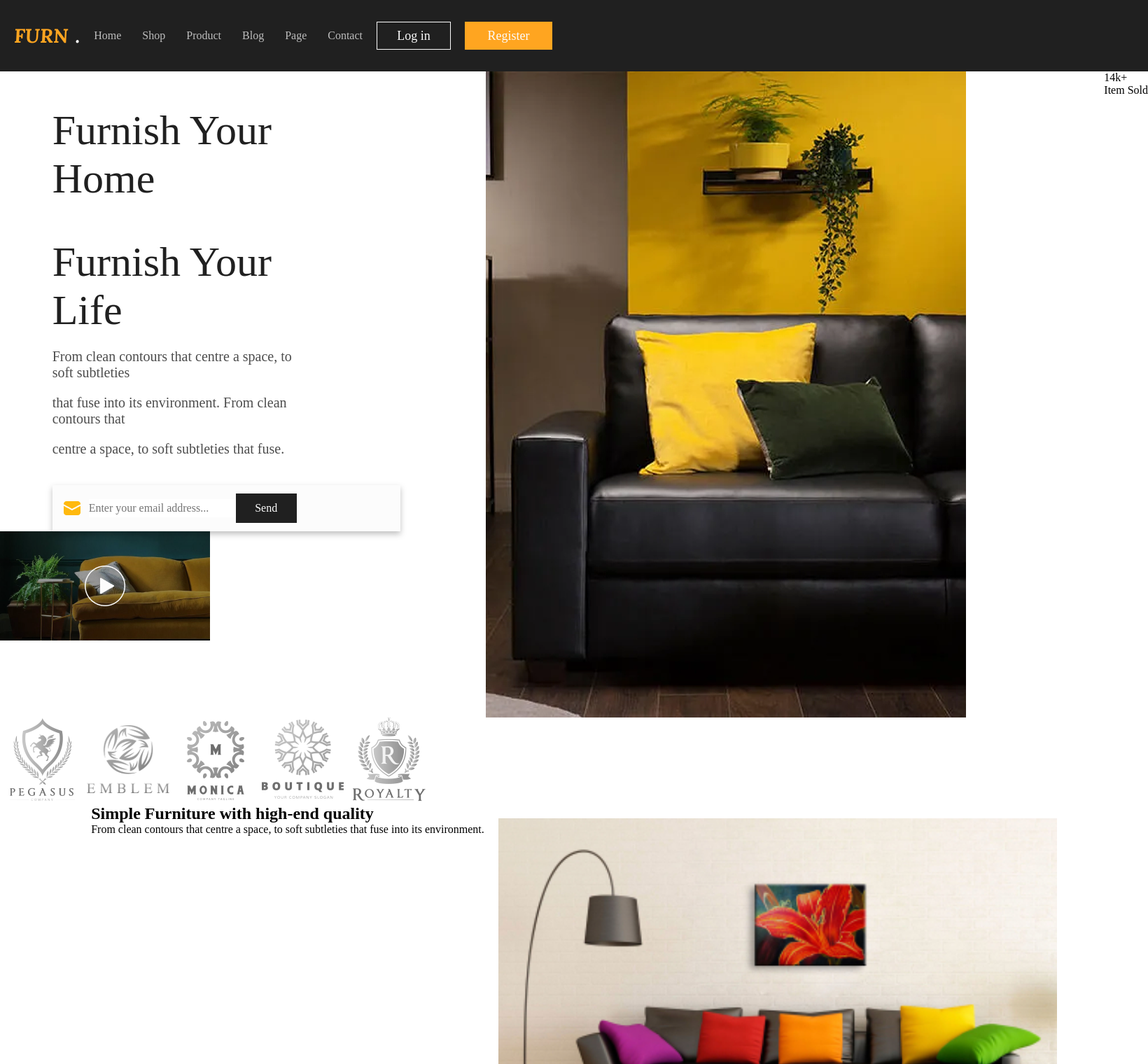
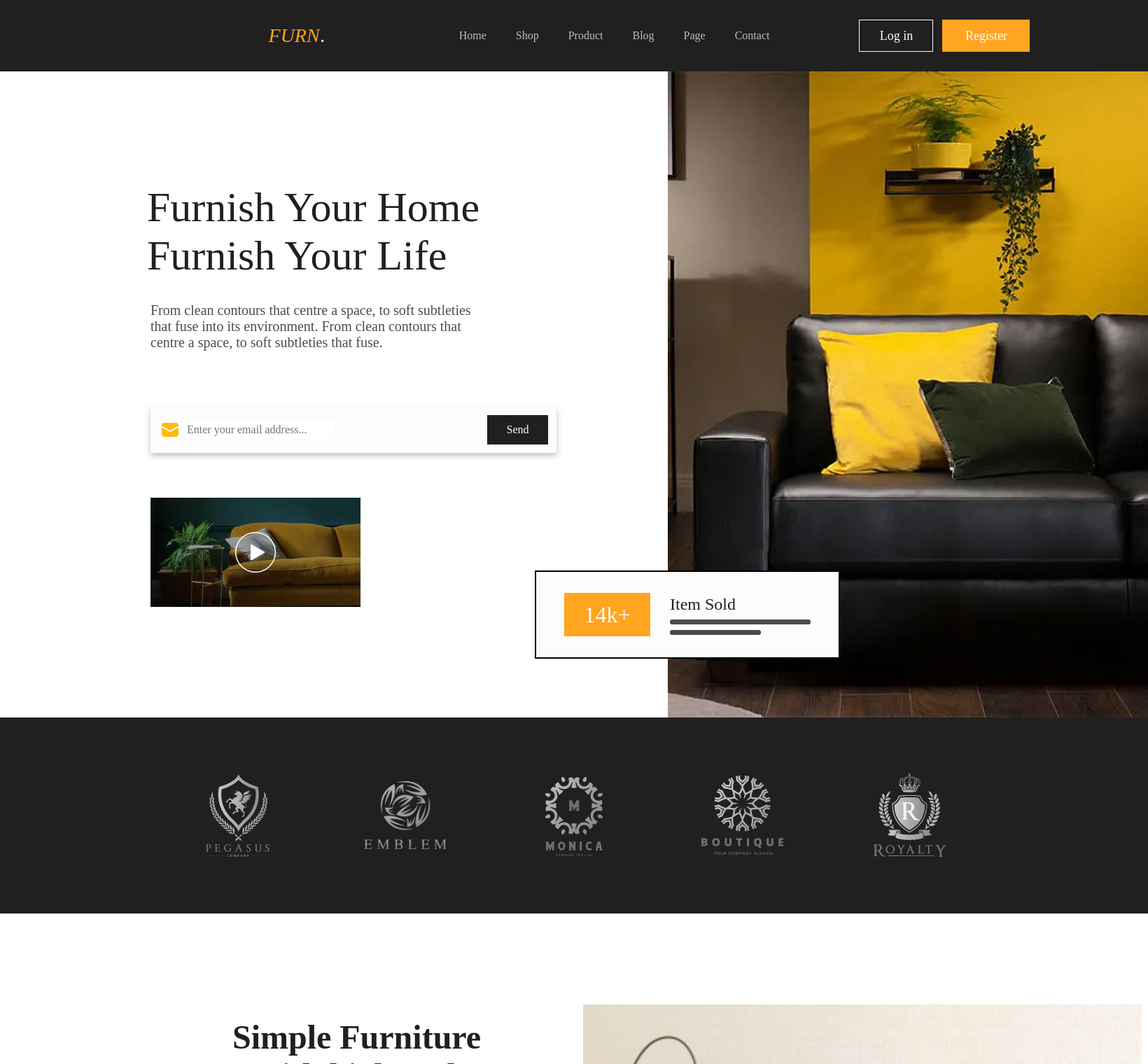
Before and after one commit to L4NOTTE/L4NOTTE.github.io, a PHP site: page /Furniture.html in a window 1640 px wide. Shown: the top 1520 px of the page at 70% size. Run offline with PHP 8.4, Linux system fonts and the light colour scheme; some web fonts are replaced.

Commit message:
Add files via upload

```diff
--- a/Furniture/css/style.css
+++ b/Furniture/css/style.css
@@ -1,320 +1,403 @@
-/* Сбрасываем стили */
-* {
+*{
     margin: 0;
     padding: 0;
     box-sizing: border-box;
 }
-
-/* Шрифты остаются без изменений */
 @font-face {
-  font-family: "Montserrat-SemiBold";
-  src: url("../fonts/Montserrat/Montserrat-SemiBold.ttf") format("truetype");
+    font-family: Montserrat-SemiBold;
+    src: url(../fonts/Montserrat/Montserrat-SemiBold.ttf);
 }
 @font-face {
-  font-family: "Lora-Bold-Italic";
-  src: url("../fonts/Lora/Lora-BoldItalic.ttf") format("truetype");
+    font-family: Lora-Bold-Italic;
+    src: url(../fonts/Lora/Lora-BoldItalic.ttf);
 }
 @font-face {
-  font-family: "Montserrat-Medium";
-  src: url("../fonts/Montserrat/Montserrat-Medium.ttf") format("truetype");
+    font-family: Montserrat-Medium;
+    src: url(../fonts/Montserrat/Montserrat-Medium.ttf);
 }
 @font-face {
-  font-family: "Montserrat-Bold";
-  src: url("../fonts/Montserrat/Montserrat-Bold.ttf") format("truetype");
+    font-family: Montserrat-Bold;
+    src: url(../fonts/Montserrat/Montserrat-Bold.ttf);
 }
 @font-face {
-  font-family: "Montserrat-Regular";
-  src: url("../fonts/Montserrat/Montserrat-Regular.ttf") format("truetype");
+    font-family: Montserrat-Regular;
+    src: url(../fonts/Montserrat/Montserrat-Regular.ttf);
 }
-
-/* Контейнер */
 .container {
     width: 100%;
-  max-width: 1200px;
-  margin: 0 auto;
+    margin: 0 auto;;
     background-color: white;
     opacity: 0.7;
     display: flex;
     align-items: center;
-  padding: 0 20px;
 }
-
-/* Хедер */
-.header {
+.header{
     display: flex;
     width: 100%;
-  min-height: 102px;
+    height: 102px;
     background-color: #202020;
     align-items: center;
-  justify-content: space-between;
-  padding: 10px 20px;
+    justify-content: space-around;
 }
-
 .header_logo {
     display: flex;
     align-items: center;
-  flex-wrap: wrap;
-  gap: 10px;
+    justify-content: space-between;
 }
-
 .header__logo_name {
-  font-family: "Lora-Bold-Italic";
-  font-size: clamp(18px, 4vw, 28px);
-  color: #ffa520;
-  margin: 0;
+    font-family: 'Lora';
+    font-style: italic;
+    font-size: 28px;
+    margin-left: 215px;
+    color: #FFA520;
 }
-
 .header__logo_name1 {
-  font-family: "Lora-Bold-Italic";
-  font-size: clamp(18px, 4vw, 28px);
+    font-family: 'Lora';
+    font-style: italic;
+    font-size: 28px;
     color: white;
-  margin: 0;
+    margin-left: 1px;
+    margin-right: 191px;
 }
-
-.header__logo_a,
-.header__logo_a1,
-.header__logo_a2,
-.header__logo_txt {
+.header__logo_a {
     color: white;
-  font-size: clamp(12px, 3vw, 16px);
-  font-family: "Montserrat-Bold";
+    font-size: 16px;
+    font-family: Montserrat-Bold;
     text-decoration: none;
-  margin: 0 10px;
+    margin-right: 42px;
     opacity: 0.7;
     cursor: pointer;
 }
-
-.header__logo_a:hover,
-.header__logo_a1:hover,
-.header__logo_a2:hover {
+.header__logo_a1 {
+    color: white;
+    font-size: 16px;
+    font-family: Montserrat-SemiBold;
+    text-decoration: none;
+    margin-right: 42px;
+    opacity: 0.7;
+    cursor: pointer;
+}
+.header__logo_a2 {
+    color: white;
+    font-size: 16px;
+    font-family: Montserrat-SemiBold;
+    text-decoration: none;
+    opacity: 0.7;
+    cursor: pointer;
+}
+.header__logo_txt{
+    display: flex;
+    opacity: 0.7;
+    font-size: 16px;
+    font-family: Montserrat-Bold;
+    margin-right: 42px;
+    text-decoration: none;
+    color: white;
+}
+.header__logo_a2:hover{
     opacity: 1;
 }
-
+.header__logo_a1:hover{
+    opacity: 1;
+}
+.header__logo_a:hover {
+    opacity: 1;
+}
 .Log_in {
-  width: clamp(80px, 20vw, 106px);
-  height: 40px;
+    width: 106px;
+    height: 46px;
+    border: solid  1.5px;
     background-color: #202020;
-  color: #fcfcfc;
-  font-size: clamp(14px, 3vw, 18px);
-  font-family: "Montserrat-Medium";
-  border: 1.5px solid #fcfcfc;
-  margin: 0;
+    color: #FCFCFC;
+    font-size: 18px;
+    font-family: Montserrat-Medium;
+    border: solid 1.5px FCFCFC;
+    margin-left: 128px;
     text-decoration: none;
     cursor: pointer;
 }
-
 .Register {
-  width: clamp(90px, 22vw, 125px);
-  height: 40px;
-  color: #fcfcfc;
-  font-size: clamp(14px, 3vw, 18px);
-  font-family: "Montserrat-Medium";
-  background-color: #ffa520;
+    width: 125px;
+    height: 46px;
+    color: #FCFCFC;
+    font-size: 18px;
+    font-family: Montserrat-Medium;
+    background-color: #FFA520;
     border: none;
-  margin: 0 0 0 10px;
+    margin: auto auto auto 13px;
     text-decoration: none;
     cursor: pointer;
 }
-
-/* Главный блок */
-.hero {
+.hero{
     width: 100%;
     display: flex;
-  justify-content: space-between;
-  flex-wrap: wrap;
 }
-
-.home_logo,
-.home_logo1 {
-  font-size: clamp(32px, 10vw, 60px);
-  font-family: "Montserrat-Bold";
+.home_logo {
+    font-size: 60px;
+    font-family: Montserrat-Bold;
     color: #202020;
-  margin: 50px 0 0 clamp(20px, 15%, 210px);
+    margin: 160px 0 0 210px;
 }
-
+.home_logo1{
+    font-size: 60px;
+    font-family: Montserrat-Bold;
+    color: #202020;
+    margin: 0 92px 32px 210px;
+}
 .home_main {
-  font-size: clamp(16px, 5vw, 20px);
-  font-family: "Montserrat-Regular";
+    font-size: 20px;
+    font-family: Montserrat-Regular;
     color: #202020;
     opacity: 0.8;
-  margin: 20px clamp(20px, 15%, 215px);
+    margin: 0px 89px 0 215px;
 }
-
-/* Блок поиска */
+.hero{
+    display: flex;
+    justify-content: space-between;
+}
 .block2 {
     display: flex;
     align-items: center;
-  background-color: #fcfcfc;
-  width: 100%;
-  max-width: 580px;
+    background-color: #FCFCFC;
+    width: 580px;
     height: 66px;
     filter: drop-shadow(0px 4px 4px rgba(0, 0, 0, 0.25));
-  margin: 40px auto 0 clamp(20px, 15%, 215px);
+    margin: 80px 111px 0px 215px;
 }
-
 .block2_img {
     width: 32px;
     height: 32px;
     margin-left: 12px;
 }
-
 .block2_txt {
-  font-family: "Montserrat-Regular";
+    font-family: Montserrat-Regular;
     font-size: 16px;
     color: #000000;
     margin-left: 8px;
+    margin-right: 219px;
     border: none;
     outline: none;
-  width: 100%;
-  max-width: 210px;
+    width: 210px;
     height: 26px;
 }
-
 .block2_a {
     width: 87px;
     height: 42px;
     background-color: #202020;
-  color: #fcfcfc;
+    color: #FCFCFC;
     border: none;
     font-size: 16px;
-  font-family: "Montserrat-Medium";
+    font-family: Montserrat-Medium;
     margin-right: 12px;
+    opacity: 1;
     cursor: pointer;
 }
+.block3 {
+    margin: 64px 391px 144px 215px;
+}
+.img1 {
+    margin-left: 8px;
+}
+.block5 {
+    position:absolute;
+    display: flex;
+    align-items: center;
+    justify-content: center;
+    margin: 713px 400px 85px 764px;
+    width: 436px;
+    height: 126px;
+    background-color: #FCFCFC;
+    border: 2.5px solid #000000;
+    z-index: +1;
+}
+.block5_txt1 {
+    display: flex;
+    align-items: center;
+    justify-content: center;
+    width: 123px;
+    height: 62px;
+    background-color: #FFA520;
+    font-family: Montserrat-Bold;
+    font-size: 32px;
+    color: #FCFCFC;
+    margin-right: 28px;
+}
+.block5_txt2 {
+    font-family: Montserrat-Medium;
+    font-size: 24px;
+    color: #202020;
+}
+.block5_line1 {
+    margin:8px auto 8px auto;
+    width: 201px;
+    height: 7px;
+    background-color:#202020;
+    border-radius: 3px;
+    opacity: 0.8;
+}
+.block5_line2 {
+    width: 130px;
+    height: 7px;
+    border-radius: 3px;
+    opacity: 0.8;
+    background-color: #202020;
+}
+.block6 {
+    width: 100%;
+    height: 280px;
+    background-color: #202020;
+    display: flex;
+    align-items: center;
+    justify-content: center;
+}
+.block6_img1 {
+    margin-left: 120px;
+}
+.block6_img2 {
+    margin: 0 120px 0 120px;
+}
+.block6_img3 {
+    margin-right: 120px;
+}
 
-/* Продукты */
-.product_txt {
-  width: 100%;
-  max-width: 515px;
-  font-family: "Montserrat-Bold";
-  font-size: clamp(24px, 8vw, 48px);
+.shop{
+    display: flex;
+    justify-content: space-around;
+}
+.block7_txt {
+    display: flex;
+    font-size: 48px;
+    font-family: Montserrat-Bold;
     color: #202020;
-  margin: 0 auto 30px;
+    width: 440px;
+    height: 190px;
+    text-align: center;
+    margin: 149px 84px 32px 280px;
+}
+.block7_txt1{
+    width: 428px;
+    height: 116px;
+    font-family: Montserrat-Regular;
+    font-size: 18px;
+    color: #202020;
+    margin: 0px 84px 80px 280px;
     text-align: center;
 }
+.shop_kart1 {
+    width: 798px;
+    height: auto;
+    margin-top: 130px;
+    z-index: 1;
+}
+.shop_kart1 img {
+    width: 798px;
+    height: auto;
+    display: block;
 
-.prod {
-  display: flex;
-  flex-wrap: wrap;
-  margin: 40px auto;
-  padding: 0 20px;
-  max-width: 1200px;
-  gap: 20px;
+}
+.shop_kart2 {
+    width: 780px;
+    height: auto;
+    margin-left: 207px;
+}
+.shop_kart2 img {
+    width: 780px;
+    display: block;
+    height: auto;
+    margin-top: -50px;
 }
 
-.product_zag {
-  font-family: "Montserrat-Bold";
-  font-size: clamp(18px, 5vw, 28px);
-  color: #202020;
-}
-
-.product_osn {
-  font-family: "Montserrat-Regular";
-  font-size: clamp(14px, 3.5vw, 16px);
-  color: #202020;
-  opacity: 0.8;
-  width: 100%;
-  max-width: 492px;
-}
-
-.prod1 {
-  display: flex;
-  flex-direction: column;
-  gap: 15px;
-  margin-left: 0;
-}
-
-/* Фотографии */
-.shop {
-  display: flex;
-  justify-content: center;
-  flex-wrap: wrap;
-  padding: 0 20px;
-  gap: 20px;
-}
-
-.shop_kart1,
-.shop_kart2 {
-  width: 100%;
-  max-width: 798px;
-  margin: 20px 0;
-}
-
-.shop_kart1 img,
-.shop_kart2 img {
-  width: 100%;
-  height: auto;
-  display: block;
-  object-fit: cover;
-}
-
-.block9_back1,
-.block9_back2 {
-  width: 100%;
-  max-width: 798px;
+.block9_back1{
+    width: 798px;
     height: 113px;
-  background-color: #202020;
+    background-color:#202020;
     display: flex;
     flex-direction: column;
     gap: 12px;
     justify-content: center;
-  margin: 0 auto;
+}
+.block9_back2{
+    width: 780px;
+    height: 113px;
+    background-color:#202020;
+    display: flex;
+    flex-direction: column;
+    gap: 12px;
+    justify-content: center;
+}
+.block9_txt1{
+    margin-left: 77px;
+    font-family: Montserrat-SemiBold;
+    color: #FCFCFC;
+    font-size: 24px;
+}
+.block9_txt2{
+    margin-left: 77px;
+    font-family: Montserrat-Bold;
+    color: #FFB90E;
+    font-size: 20px;
 }
 
-.block9_txt1 {
-  margin-left: 20px;
-  font-family: "Montserrat-SemiBold";
-  color: #fcfcfc;
-  font-size: clamp(18px, 5vw, 24px);
+.block10_a {
+    margin: 273px 383px 41px 84px;
+    width: 144px;
+    height: 46px;
+    color:white;
+    font-size: 18px;
+    font-family: Montserrat-SemiBold;
+    background-color: #FFA520;
+    outline: none;
+    border: none;
 }
+.block10_g {
+    margin: 0px 212px 0px 84px;
+    font-family: Montserrat-Medium;
+    font-size: 24px;
+    color: #202020;
+    outline: none;
+    text-decoration: none !important;
 
-.block9_txt2 {
-  margin-left: 20px;
-  font-family: "Montserrat-Bold";
-  color: #ffb90e;
-  font-size: clamp(16px, 4vw, 20px);
 }
-
-/* Медиа-запросы */
-@media (max-width: 430px) {
-  .header {
+.product_txt {
+    width: 515px;
+    height: 126px;
+    font-family: Montserrat-Bold;
+    font-size: 48px;
+    color: #202020;
+    margin: 0px 193px 60px 207px;
+}
+.product_zag{
+    font-family: Montserrat-Bold;
+    font-size: 28px;
+    color: #202020;
+}
+.product_osn{
+    font-family: Montserrat-Regular;
+    font-size: 16px;
+    color: #202020;
+    opacity: 0.8;
+    width: 492px;
+    height: 78px;
+}
+.prod{
+    display: flex;
+    margin:60px 0 0 207px;
+}
+.prod1{
+    display: flex;
     flex-direction: column;
-    padding: 10px;
-    min-height: auto;
+    gap: 20px;
+    margin-left: 28px;
 }
-
-  .header_logo {
-    flex-direction: column;
-    text-align: center;
-    gap: 5px;
+.product_cards{
+    display: flex;
+    margin-top: 150px;
+    justify-content: space-between;
 }
-
-  .Log_in,
-  .Register {
-    margin: 5px auto;
+.block11{
+    width: 100%;
+    margin-top: 140px;
+    display: flex;
+    align-items: center;
+    justify-content: center;
 }
-
-  .home_logo,
-  .home_logo1 {
-    margin: 20px 0 0 20px;
-  }
-
-  .block2 {
-    margin: 20px auto;
-  }
-
-  .prod {
-    flex-direction: column;
-    padding: 0 10px;
-  }
-
-  .product_txt {
-    margin: 0 10px 20px;
-  }
-
-  .shop_kart1,
-  .shop_kart2 {
-    max-width: 100%;
-    margin: 10px 0;
-  }
-}
```
Lines whose indentation alone changed are shown as unchanged.
